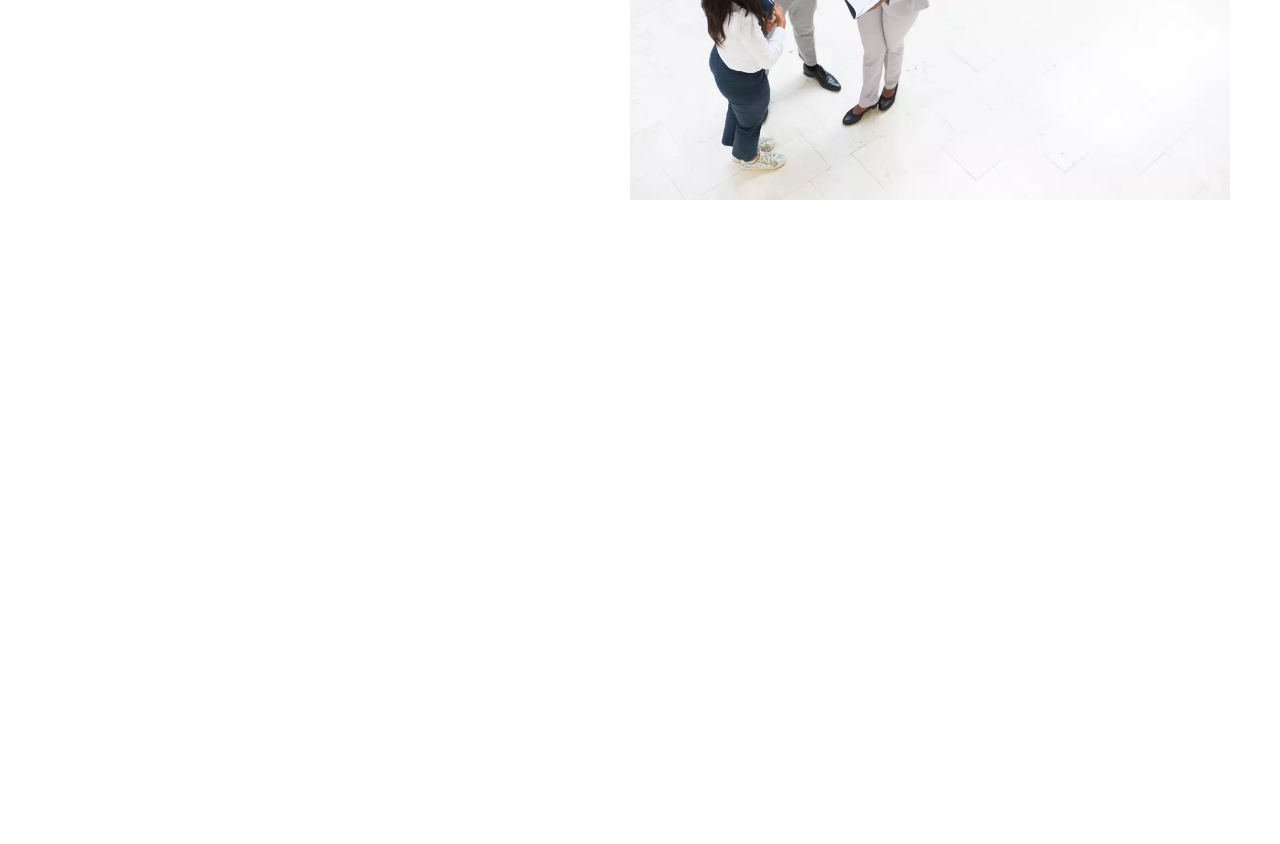
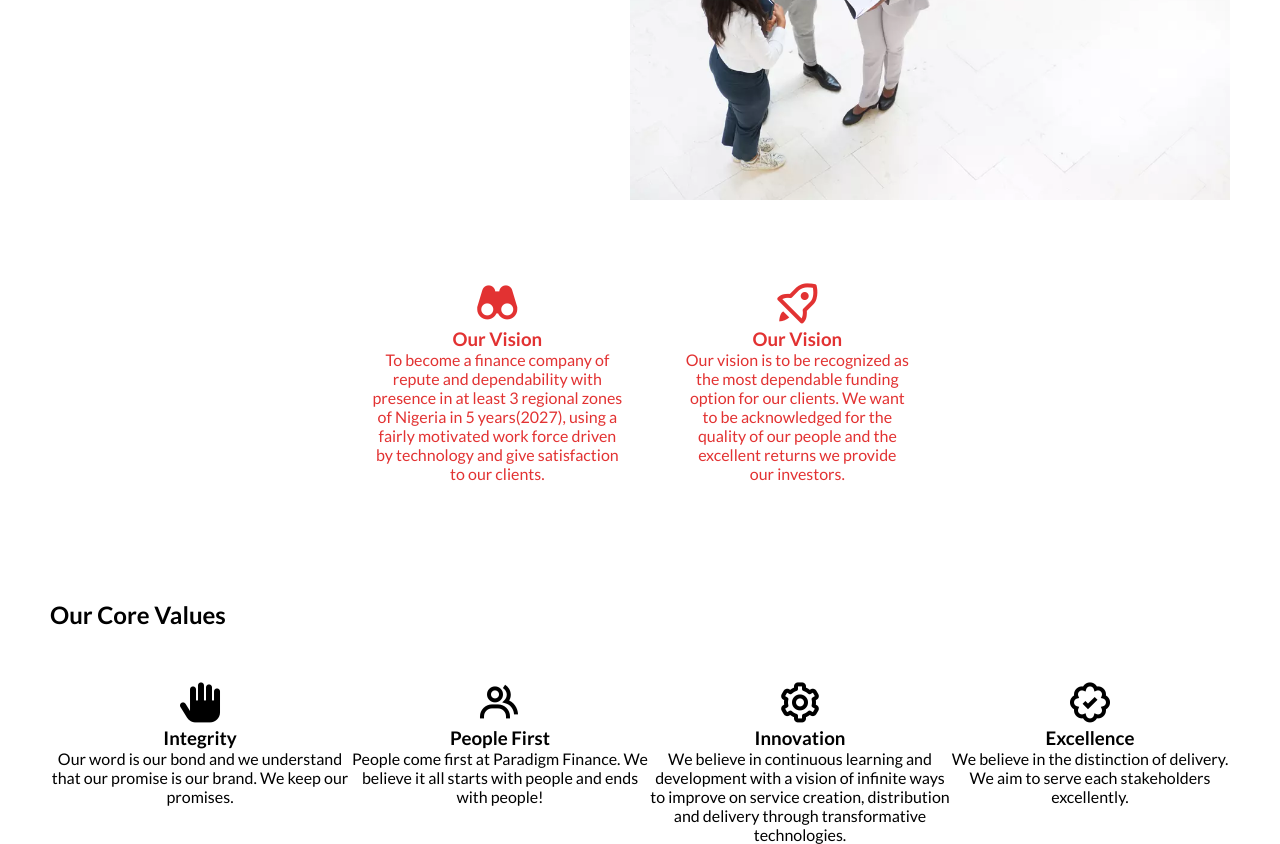
Before and after one commit to patrick-nsolo/PARADIGM-FINANCE, a plain HTML site: page index.html in a window 1280 px wide. Shown: the part 1923-2767 px from the top of the page. Before the commit the page ends 2123 px from the top, so only its background shows below. Drawn offline with Linux system fonts and the light colour scheme.

Commit message:
further commits

```diff
--- a/index.html
+++ b/index.html
@@ -47,7 +47,7 @@
         </div>
     </div>
     <!--Service Section-->
-    <section class="service_section">
+    <section id="services" class="service_section">
         <div class="wrapper">
             <h2 class="services">Our Services</h2>
             <div class="top_services">
@@ -91,7 +91,7 @@
         </div>
     </section>
     <!--About Us Section-->
-    <section class="about_section">
+    <section id="about_us" class="about_section">
         <div class="wrapper about_wrapper">
             <h2 class="about_us">About Us</h2>
             <div class="about-info">
@@ -103,6 +103,46 @@
                 </div>
                 <img class="paradigm-team" src="/images/paradigm-team.webp" alt="paradigm-team-together"/>
             </div>
+            <div class="paradigm-goals">
+                <div class="vision">
+                    <i class="bx bxs-binoculars bx-lg"></i>
+                    <h3>Our Vision</h3>
+                    <p>To become a finance company of repute and dependability with presence in at least
+                    3 regional zones of Nigeria in 5 years(2027), using a fairly motivated work force
+                    driven by technology and give satisfaction to our clients.</p>
+                </div>
+                <div class="mission">
+                    <i class="bx bx-rocket bx-lg"></i>
+                    <h3>Our Vision</h3>
+                    <p>Our vision is to be recognized as the most dependable funding option for our clients.
+                    We want to be acknowledged for the quality of our people and the excellent returns we
+                    provide our investors.</p>
+                </div>
+            </div>
+            <h2> Our Core Values</h2>
+            <div class="core-values">
+                <div class="integrity card">
+                    <i class="bx bxs-hand bx-lg"></i>
+                    <h3>Integrity</h3>
+                    <p>Our word is our bond and we understand that our promise is our brand. We keep our promises.</p>
+                </div>
+                <div class="people card">
+                    <i class="bx bx-group bx-lg"></i>
+                    <h3>People First</h3>
+                    <p>People come first at Paradigm Finance. We believe it all starts with people and ends with people!</p>
+                </div>
+                <div class="innovation card">
+                    <i class="bx bx-cog bx-lg"></i>
+                    <h3>Innovation</h3>
+                    <p>We believe in continuous learning and development with a vision of infinite ways to improve
+                    on service creation, distribution and delivery through transformative technologies.</p>
+                </div>
+                <div class="excellence card">
+                    <i class="bx bx-badge-check bx-lg"></i>
+                    <h3>Excellence</h3>
+                    <p>We believe in the distinction of delivery. We aim to serve each stakeholders excellently.</p>
+                </div>
+            </div>
         </div>
     </section>
 
--- a/styles/style.css
+++ b/styles/style.css
@@ -65,12 +65,14 @@
     box-shadow: 5px 5px 20px rgba(0,0,0,0.3);
     display: block;
     transition: 0.5s ease;
+    border-radius: 5px;
 }
 .service_image:hover{
     transform: scale(1.08);
 }
 .service{
     max-width: 300px;
+
 }
 .top_services{
     display: flex;
@@ -112,6 +114,30 @@
 .paradigm-team{
     width: 600px;
 }
+.paradigm-goals{
+    max-width: 700px;
+    margin:50px auto;
+    padding: 0 50px;
+    display: flex;
+    text-align: center;
+    color: #e23232;
+    /*background: #e1e1e1;*/
+    border-radius: 5px;
+}
+.vision, .mission{
+    height:300px;
+    padding: 30px;
+    border-radius: 5px;
+}
+.core-values{
+    display:flex;
+    text-align: center;
+    margin-top: 50px;
+}
+.card{
+    max-width: 300px;
+}
+
 /*About Us Styling ends*/
 /*utility classes*/
 .text-secondary{
```
